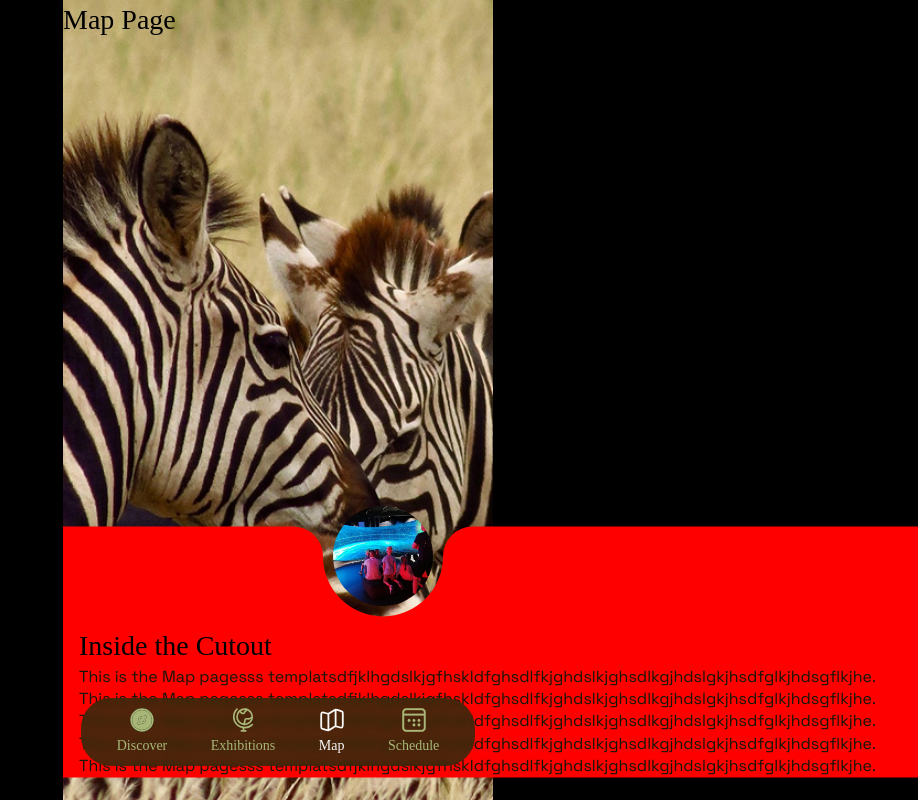
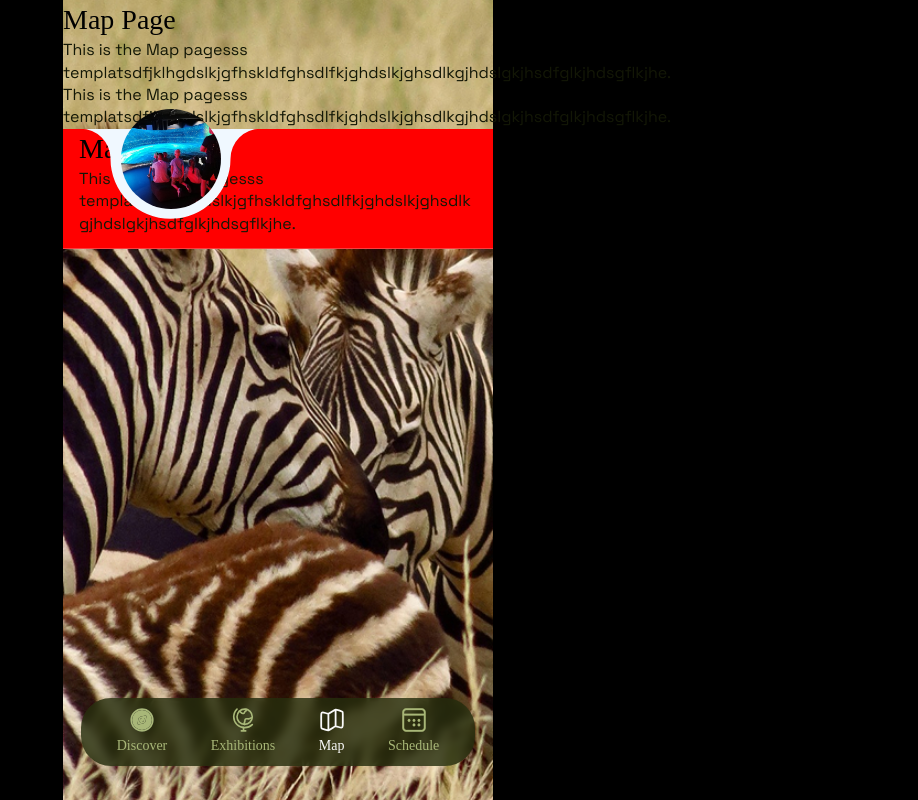
Before and after one commit to Flex-Wrap/nhm-app, a React (Vite) app: page /nhm-app/map in a window 1280 px wide. Shown: the whole page, without its empty margins (362-1280 px from the left). Built offline with nearby package versions, Linux system fonts and the light colour scheme; a web font is replaced by a local one.

Commit message:
fixed small gap at the bottom

```diff
--- a/src/components/ProfileCutout.css
+++ b/src/components/ProfileCutout.css
@@ -1,4 +1,5 @@
 .cutout-wrapper {
+  background-color: aliceblue;
   width: 100%;
   min-height: 120px;
   position: relative;
--- a/src/components/ProfileCutout.tsx
+++ b/src/components/ProfileCutout.tsx
@@ -21,13 +21,13 @@ const ProfileCutout: React.FC<ProfileCutoutProps> = ({
 
   const halfImg = imgSize / 2;
 
-  const bodyRef = useRef<HTMLDivElement>(null);
+  const wrapperRef = useRef<HTMLDivElement>(null);
   const [dimensions, setDimensions] = useState({ width: 430, height: 120 }); // default min
 
   useEffect(() => {
     const updateSize = () => {
-      if (bodyRef.current) {
-        const { offsetWidth, offsetHeight } = bodyRef.current;
+      if (wrapperRef.current) {
+        const { offsetWidth, offsetHeight } = wrapperRef.current;
         setDimensions({
           width: offsetWidth,
           height: offsetHeight,
@@ -36,10 +36,10 @@ const ProfileCutout: React.FC<ProfileCutoutProps> = ({
     };
 
     const resizeObserver = new ResizeObserver(updateSize);
-    if (bodyRef.current) resizeObserver.observe(bodyRef.current);
+    if (wrapperRef.current) resizeObserver.observe(wrapperRef.current);
 
-    window.addEventListener("resize", updateSize); // in case parent resizes
-    updateSize(); // initial measure
+    window.addEventListener("resize", updateSize);
+    updateSize();
 
     return () => {
       resizeObserver.disconnect();
@@ -71,11 +71,9 @@ const ProfileCutout: React.FC<ProfileCutoutProps> = ({
   `;
 
   return (
-    <div className={`cutout-wrapper ${wrapperClassName ?? ""}`}>
+    <div className={`cutout-wrapper ${wrapperClassName ?? ""}`} ref={wrapperRef}>
       <div
         className={`cutout-body ${bodyClassName ?? ""}`}
-        style={{ paddingTop }}
-        ref={bodyRef}
       >
         {children}
       </div>
@@ -90,7 +88,7 @@ const ProfileCutout: React.FC<ProfileCutoutProps> = ({
           borderRadius: halfImg,
         }}
       />
-      <svg width="0" height="0">
+      <svg width="0" height="0" style={{ position: "absolute", top: 0, left: 0 }}>
         <clipPath id="profileClip">
           <path d={path} />
         </clipPath>
--- a/src/pages/Map.tsx
+++ b/src/pages/Map.tsx
@@ -1,23 +1,9 @@
-import React, { useEffect, useState } from "react";
+import React from "react";
 import ProfileCutout from "../components/ProfileCutout";
 import leftImg from "../assets/oops.jpg";
 import safariImg from "../assets/safari.jpg";
-import "./Map.css";
 
 export const Map: React.FC = () => {
-  const [paragraphs, setParagraphs] = useState<string[]>([]);
-
-  useEffect(() => {
-    const interval = setInterval(() => {
-      setParagraphs(prev => [
-        ...prev,
-        `This is the Map pagesss templatsdfjklhgdslkjgfhskldfghsdlfkjghdslkjghsdlkgjhdslgkjhsdfglkjhdsgflkjhe.`,
-      ]);
-    }, 1000);
-
-    return () => clearInterval(interval); // cleanup on unmount
-  }, []);
-
   return (
     <div
       style={{
@@ -25,16 +11,23 @@ export const Map: React.FC = () => {
         backgroundSize: "cover",
         backgroundPosition: "center",
         height: "100vh",
-        overflowY: "auto",
       }}
     >
       <h1>Map Page</h1>
-
-      <ProfileCutout image={leftImg} wrapperClassName="wrapper">
-        <h1>Inside the Cutout</h1>
-        {paragraphs.map((text, index) => (
-          <p key={index}>{text}</p>
-        ))}
+      <p>
+        This is the Map pagesss
+        templatsdfjklhgdslkjgfhskldfghsdlfkjghdslkjghsdlkgjhdslgkjhsdfglkjhdsgflkjhe.
+      </p>
+      <p>
+        This is the Map pagesss
+        templatsdfjklhgdslkjgfhskldfghsdlfkjghdslkjghsdlkgjhdslgkjhsdfglkjhdsgflkjhe.
+      </p>
+      <ProfileCutout image={leftImg}>
+        <h1>Map Page</h1>
+        <p>
+          This is the Map pagesss
+          templatsdfjklhgdslkjgfhskldfghsdlfkjghdslkjghsdlkgjhdslgkjhsdfglkjhdsgflkjhe.
+        </p>
       </ProfileCutout>
     </div>
   );
```
